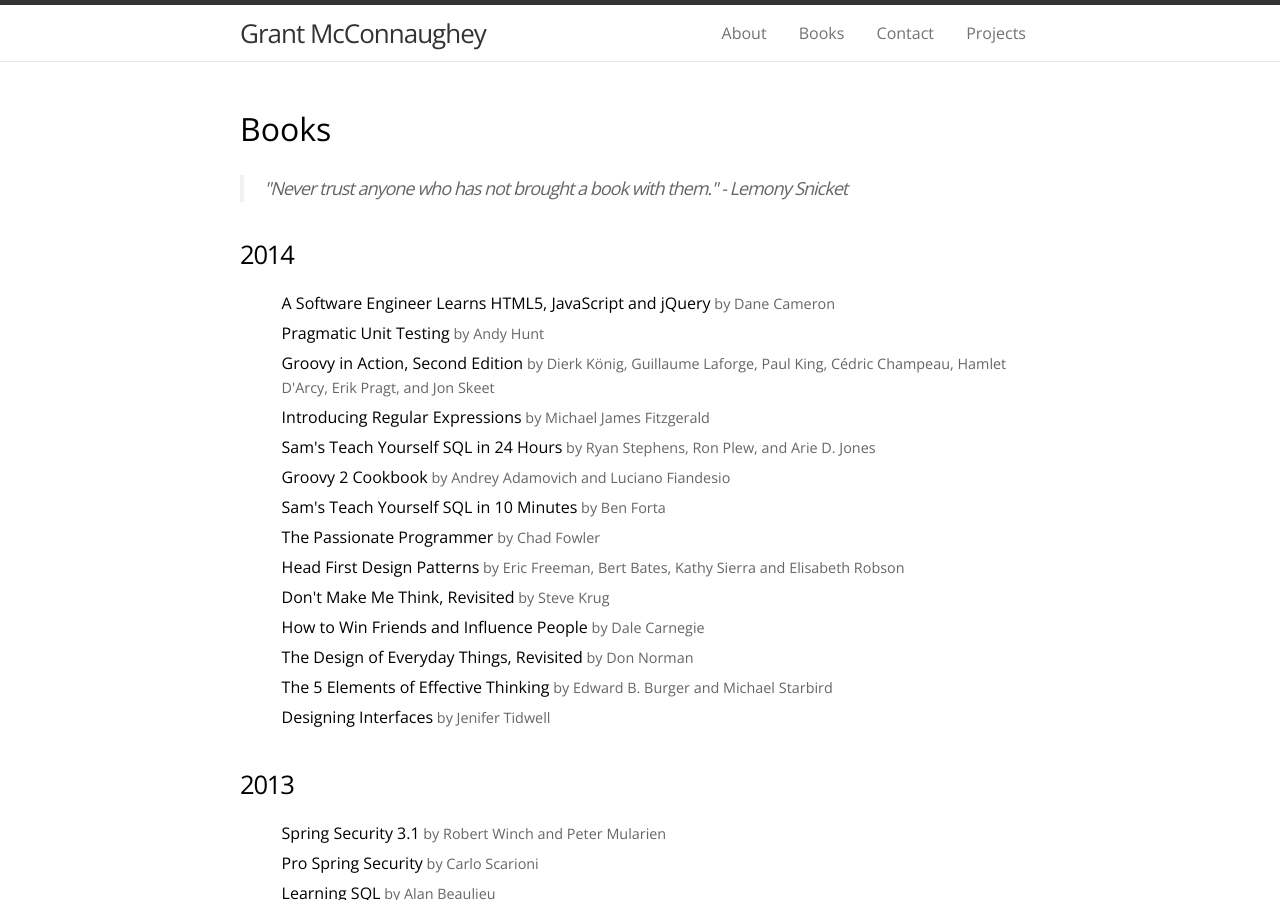
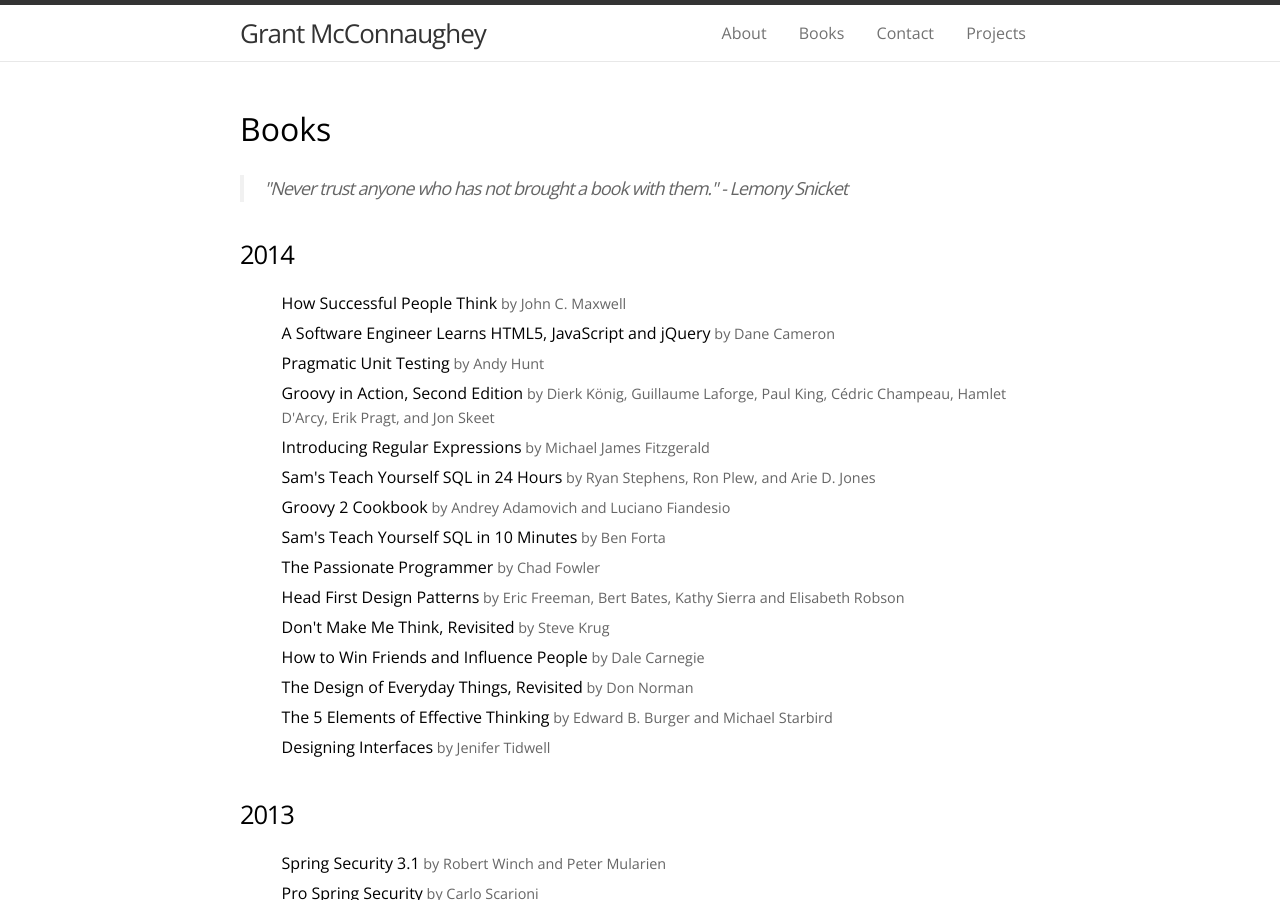
Before and after one commit to grantmcconnaughey/grantmcconnaughey.github.io, a Jekyll site: the page built from books.html, in a window 1280 px wide and 900 px high. Built offline with Jekyll 4.4.1, drawn with Linux system fonts in a browser that asks for light colours; nearby versions of some CDN libraries.

Commit message:
Added book How Successful People Think

```diff
--- a/_data/books2014.yml
+++ b/_data/books2014.yml
@@ -1,3 +1,6 @@
+-   title: How Successful People Think
+    author: John C. Maxwell
+
 -   title: A Software Engineer Learns HTML5, JavaScript and jQuery
     author: Dane Cameron
 
```
